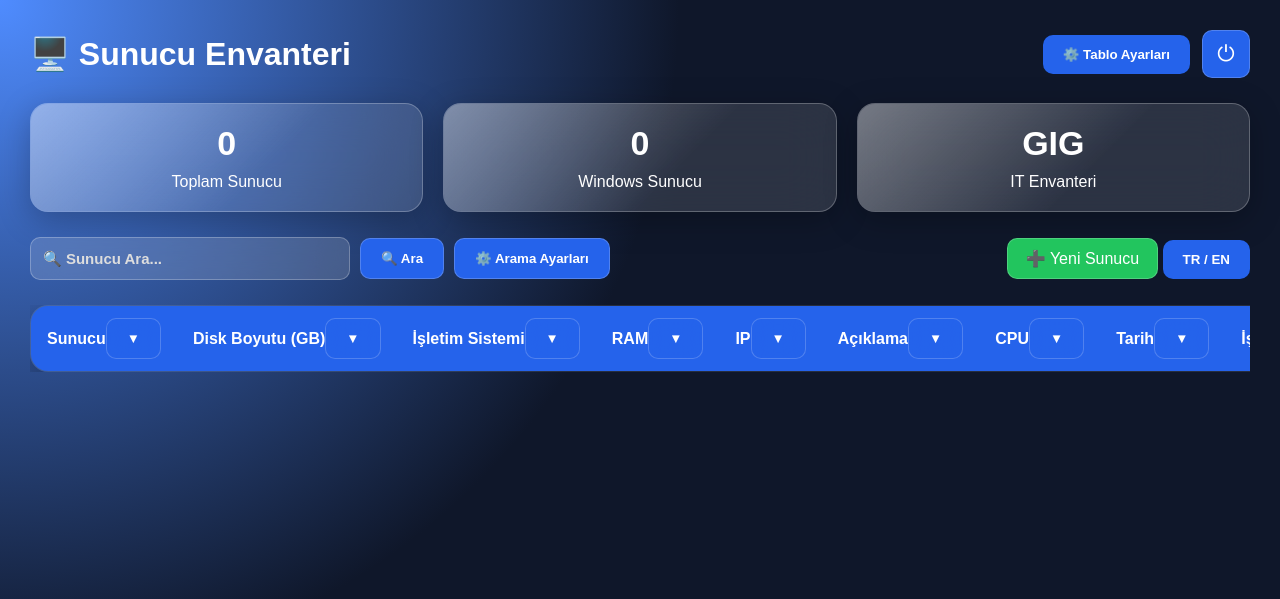
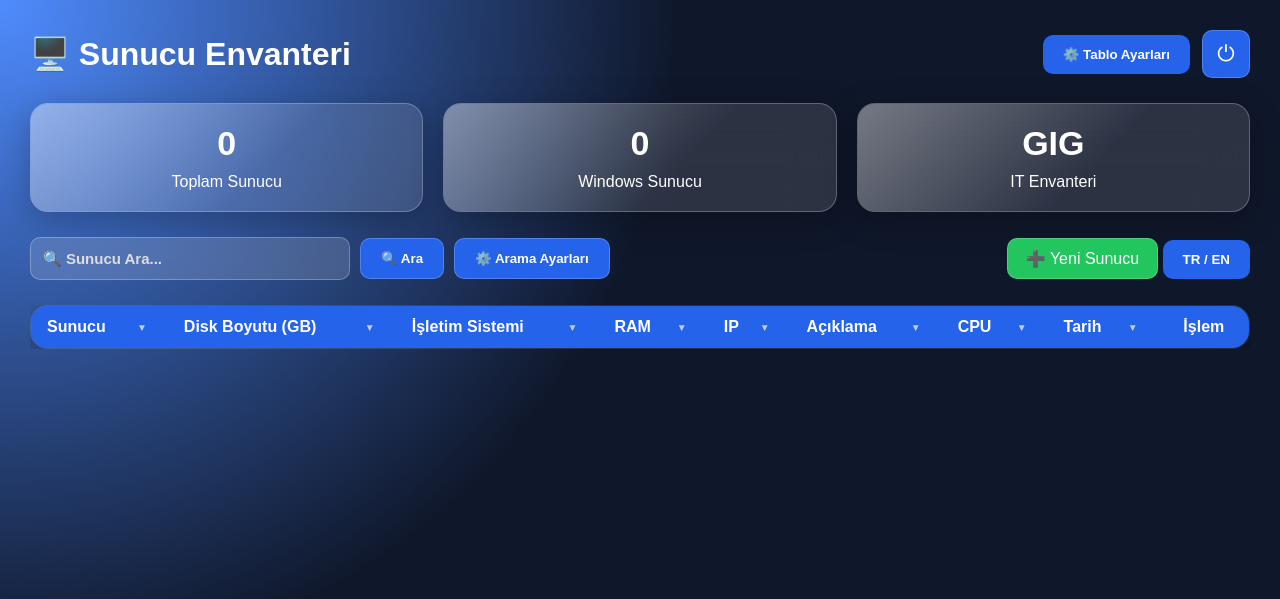
Before and after one commit to ahmedpalut/ServerInventory, a Flask app: page / in a window 1280 px wide. Shown: the top 599 px of the page. Run offline with Flask 3, Linux system fonts and the light colour scheme; the visitor is signed in with stand-in values (Sample User, id 1); data that the repository does not hold is empty.

Commit message:
nkldvfnkl

```diff
--- a/static/css/style.css
+++ b/static/css/style.css
@@ -1080,6 +1080,21 @@ margin-top:8px;
     justify-content: space-between;
     width: 100%;
 }
+.column-menu-btn {
+    background: transparent;
+    border: none;
+    color: inherit;
+    cursor: pointer;
+    font-size: 10px;
+    padding: 2px 5px;
+    opacity: 0.7;
+    border-radius: 3px;
+}
+
+.column-menu-btn:hover {
+    opacity: 1;
+    background: rgba(0, 0, 0, 0.1);
+}
 
 /* Excel tarzı açılır menü */
 .column-dropdown-menu {
```
